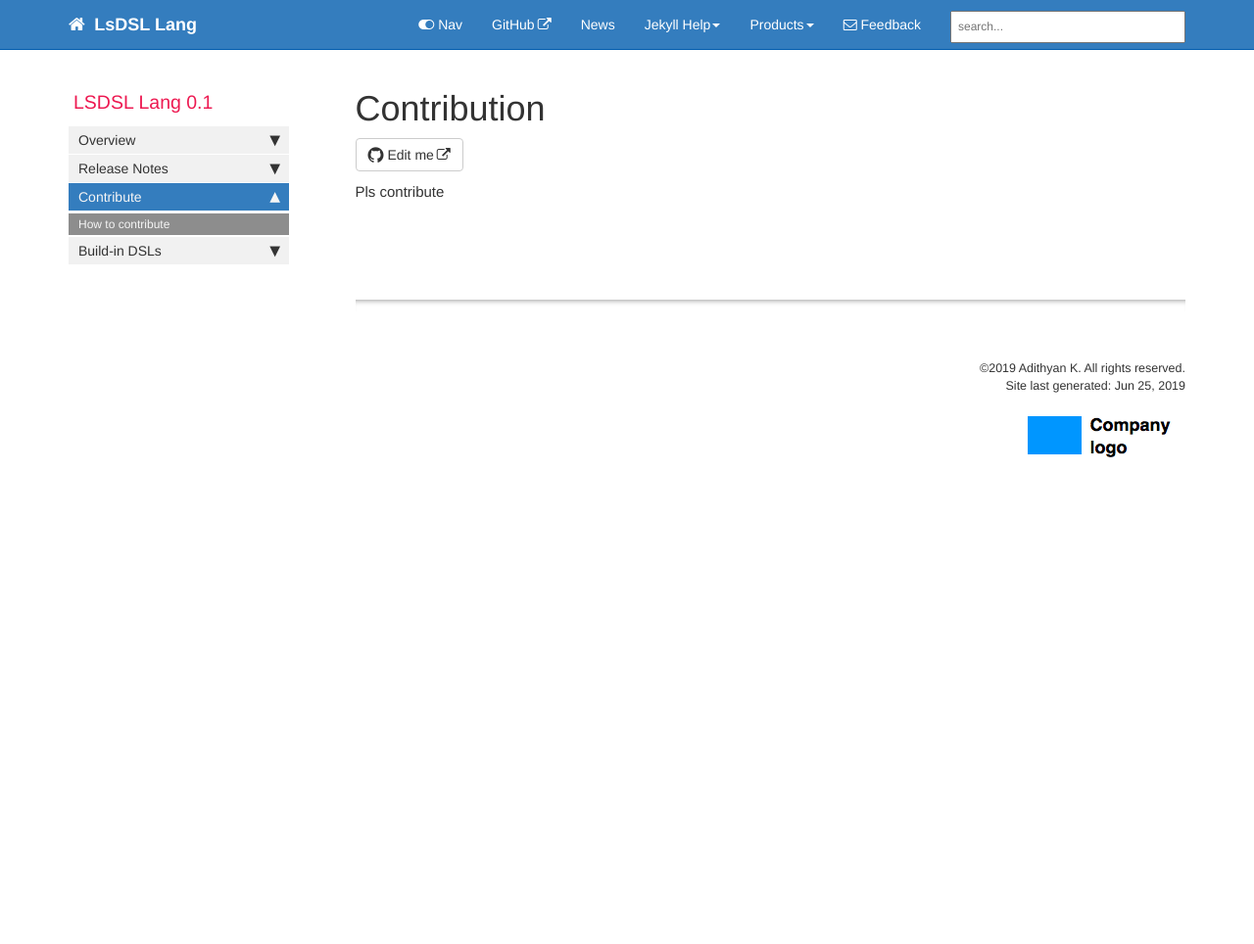
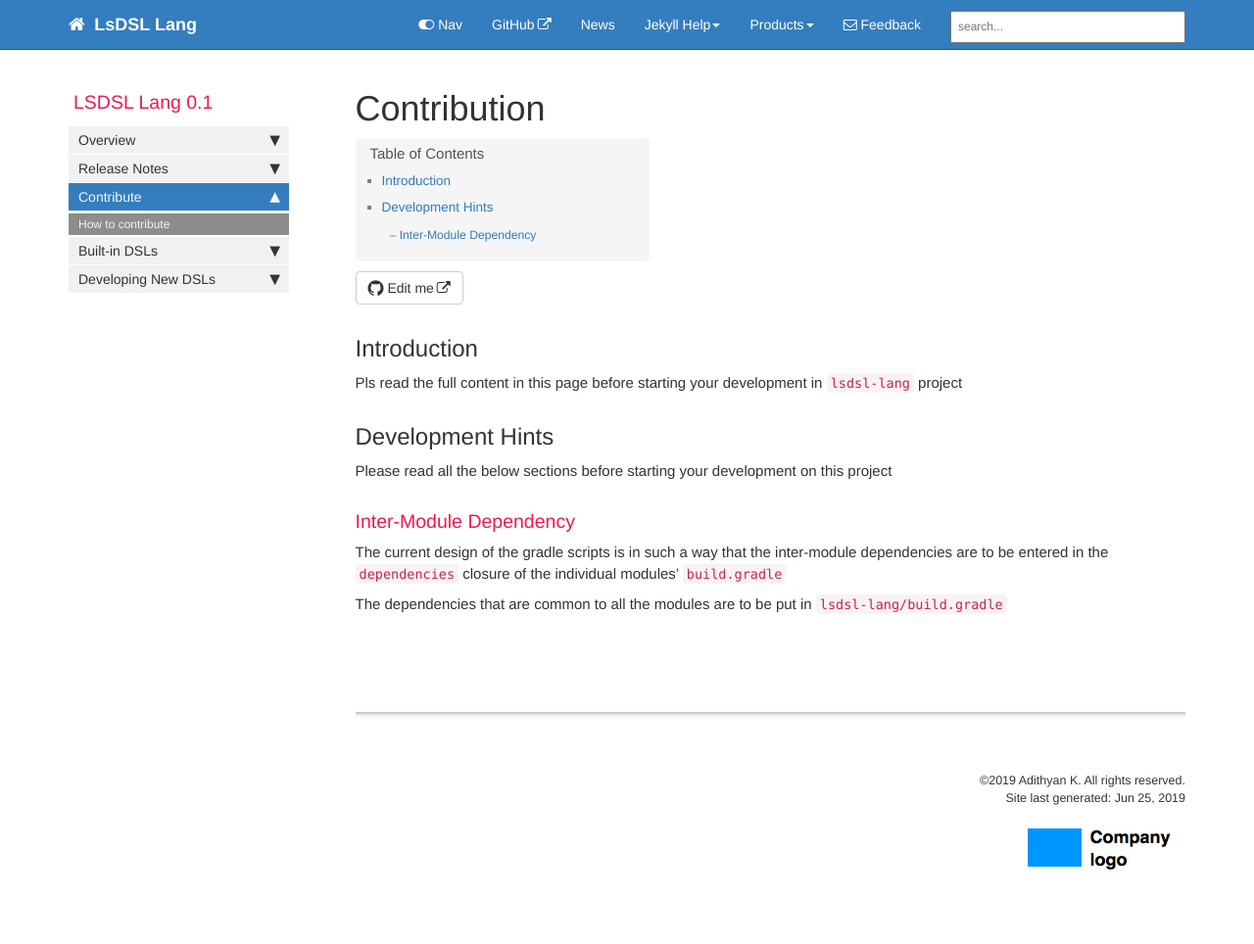
Before and after one commit to adithyank/gilli, a Jekyll site: the page built from docs/pages/lang/lang_contribution.md, in a window 1280 px wide. Shown: the whole page at 98% size. Built offline with Jekyll 4.4.1, drawn with Linux system fonts in a browser that asks for light colours; comment, search, counter and statistics services are not loaded; before the commit the page ends 900 px from its top, so only the background shows below that.

Commit message:
Jekyll Documentation theme used with progressive content

```diff
--- a/docs/pages/lang/lang_contribution.md
+++ b/docs/pages/lang/lang_contribution.md
@@ -3,4 +3,22 @@ title: Contribution
 permalink: lang_contribution.html
 ---
 
-Pls contribute
+## Introduction
+
+Pls read the full content in this page before starting your development
+in `lsdsl-lang` project
+
+
+## Development Hints
+
+Please read all the below sections before starting your development on
+this project
+
+### Inter-Module Dependency
+
+The current design of the gradle scripts is in such a way that the
+inter-module dependencies are to be entered in the `dependencies`
+closure of the individual modules' `build.gradle`
+
+The dependencies that are common to all the modules are to be put in
+`lsdsl-lang/build.gradle`
```
Also changed, not shown: docs/_data/sidebars/lang_sidebar.yml (+9 -1 lines), docs_old/_config.yml (deleted, +0 -7 lines), docs_old/pages/contribute.md (deleted, +0 -22 lines), docs_old/pages/notes.md (deleted, +0 -6 lines), docs_old/README.md (deleted).
